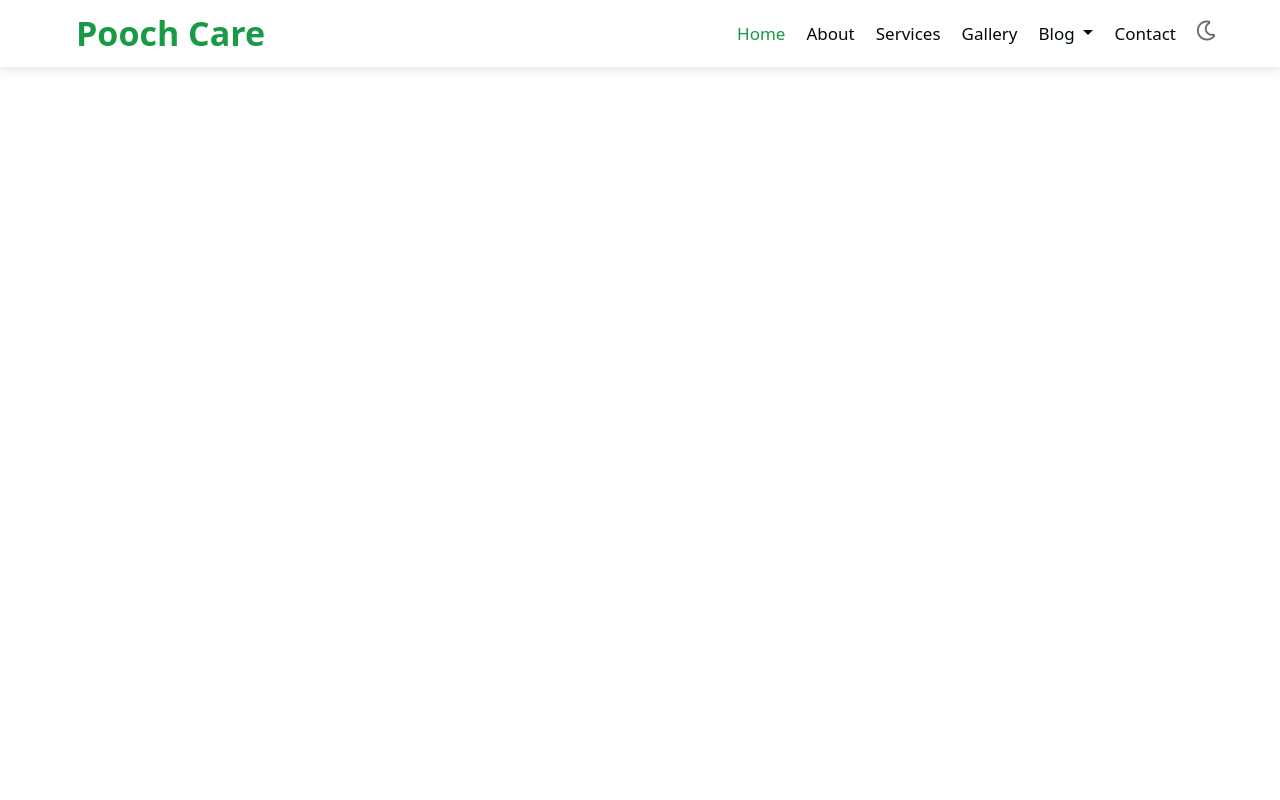
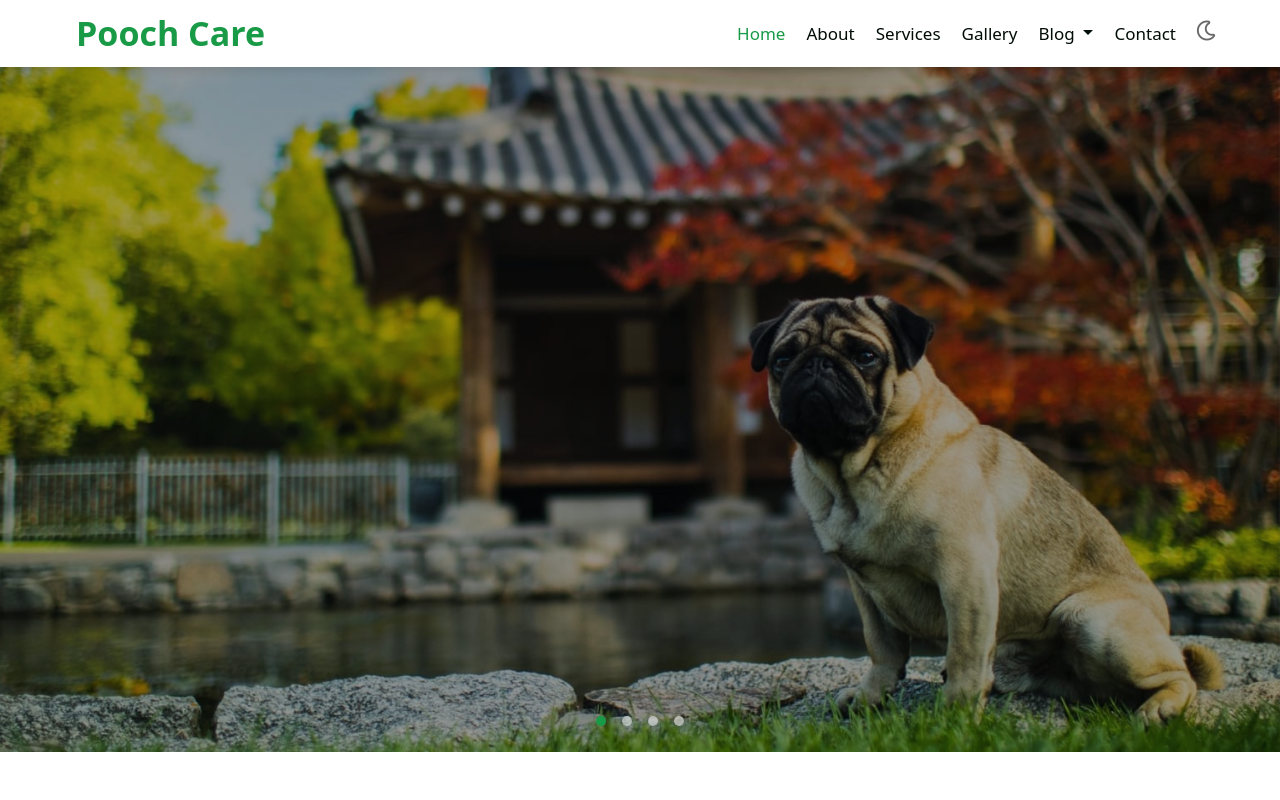
Before and after one commit to ngotanhy/capstone_Pooch_Care, a web app: file index.html in a window 1280 px wide. Run offline with its HTML, style and script files only (its server is not run), Linux system fonts and the light colour scheme; some libraries are stand-ins or nearby versions.

Commit message:
add carousel

```diff
--- a/css/style.css
+++ b/css/style.css
@@ -49,19 +49,18 @@ header {
     color: #000;
 }
 
-.header__btn a i{
+.header__btn a i {
     right: 5px;
     color: #fff;
     position: relative;
     width: 17px;
-    /* height: 21px; */
 }
 
 .header__content .header__logo:hover {
     color: #189A46;
 }
 
-.header__content .header__list{
+.header__content .header__list {
     right: 20px;
     flex-grow: 0;
     position: relative;
@@ -95,7 +94,7 @@ header {
     width: 76%;
 }
 
-.navbar-nav .defautl a{
+.navbar-nav .defautl a {
     color: #189A46 !important;
 }
 
@@ -159,3 +158,58 @@ header {
         text-align: center;
     }
 }
+
+.carousels {
+    position: relative;
+}
+
+.carousel__img1 {
+    width: 100%;
+    height: 94vh;
+    background: url(../img/banner1.jpg) center / cover no-repeat ;
+}
+
+.carousel__img2 {
+    width: 100%;
+    height: 94vh;
+    background: url(../img/banner2.jpg) center / cover no-repeat ;
+}
+
+.carousel__img3 {
+    width: 100%;
+    height: 94vh;
+    background: url(../img/banner3.jpg) center / cover no-repeat ;
+}
+
+.carousel__img4 {
+    width: 100%;
+    height: 94vh;
+    background: url(../img/banner4.jpg) center / cover no-repeat ;
+}
+
+.overlay {
+    top: 0;
+    left: 0;
+    width: 100%;
+    height: 100%;
+    position: absolute;
+    background: rgba(7, 10, 12, .4);
+    z-index: 1;
+}
+
+.carousel .carousel-indicators button {
+    width: 10px;
+    height: 10px;
+    border-radius: 50%;
+    opacity: 0.5;
+    margin: 0 8px;
+}
+
+.carousel .carousel-indicators .active {
+    opacity: 1;
+    background-color: #189A46;
+}
+
+/* .carousel-item img {
+    height: 95vh;
+} */
--- a/index.html
+++ b/index.html
@@ -26,14 +26,17 @@
                 <div class="container-fluid header__content">
                     <a class="navbar-brand header__logo" href="#">Pooch Care
                     </a>
+
                     <a class="disab" href="#">
                         <i class="far fa-moon"></i>
                     </a>
+
                     <button id="btnButton" class="navbar-toggler header__btn" type="button" data-bs-toggle="collapse"
                         data-bs-target="#navbarNavDropdown" aria-controls="navbarNavDropdown" aria-expanded="false"
                         aria-label="Toggle navigation">
                         <a data-bs-target="#navbarNavDropdown"><i id="btnLogo" class="fas fa-bars"></i></a>
                     </button>
+
                     <div class="collapse navbar-collapse header__list" id="navbarNavDropdown">
                         <ul class="navbar-nav">
                             <li class="nav-item defautl">
@@ -42,36 +45,42 @@
                                     <div class="green__bar"></div>
                                 </a>
                             </li>
+
                             <li class="nav-item">
                                 <a class="nav-link" href="#">
                                     About
                                     <div class="green__bar"></div>
                                 </a>
                             </li>
+
                             <li class="nav-item">
                                 <a class="nav-link" href="#">
                                     Services
                                     <div class="green__bar"></div>
                                 </a>
                             </li>
+
                             <li class="nav-item">
                                 <a class="nav-link" href="#">
                                     Gallery
                                     <div class="green__bar"></div>
                                 </a>
                             </li>
+
                             <li class="nav-item dropdown">
                                 <a class="nav-link dropdown-toggle" href="#" id="navbarDropdownMenuLink" role="button"
                                     data-bs-toggle="dropdown" aria-expanded="false">
                                     Blog
                                     <div class="green__bar"></div>
                                 </a>
+
                                 <ul class="dropdown-menu drop__menu" aria-labelledby="navbarDropdownMenuLink">
                                     <li><a class="dropdown-item" href="#">Blog Posts</a></li>
                                     <li><a class="dropdown-item" href="#">Blog single</a></li>
                                     <li><a class="dropdown-item" href="#">Landing Page</a></li>
                                 </ul>
                             </li>
+
                             <li class="nav-item">
                                 <a class="nav-link" href="#">
                                     Contact
@@ -80,6 +89,7 @@
                             </li>
                         </ul>
                     </div>
+
                     <a class="hide" href="#">
                         <i class="far fa-moon"></i>
                     </a>
@@ -89,8 +99,35 @@
     </header>
 
     <main>
-        <section class="carousel">
+        <section class="carousels">
+            <div class="overlay"></div>
 
+            <div class="carousel slide" data-bs-ride="carousel" id="slider-1" data-bs-pause="false">
+                <div class="carousel-indicators">
+                    <button data-bs-target="#slider-1" data-bs-slide-to="0" class="active"></button>
+                    <button data-bs-target="#slider-1" data-bs-slide-to="1"></button>
+                    <button data-bs-target="#slider-1" data-bs-slide-to="2"></button>
+                    <button data-bs-target="#slider-1" data-bs-slide-to="3"></button>
+                </div>
+
+                <div class="carousel-inner" role="listbox">
+                    <div class="carousel-item active" data-bs-interval="3000">
+                        <div class="carousel__img1"></div>
+                    </div>
+
+                    <div class="carousel-item" data-bs-interval="3000">
+                        <div class="carousel__img2"></div>
+                    </div>
+
+                    <div class="carousel-item" data-bs-interval="3000">
+                        <div class="carousel__img3"></div>
+                    </div>
+
+                    <div class="carousel-item" data-bs-interval="3000">
+                        <div class="carousel__img4"></div>
+                    </div>
+                </div>
+            </div>
         </section>
     </main>
 
@@ -102,6 +139,7 @@
             document.getElementById('btnLogo').classList.toggle('fa-times');
         }
     </script>
+
 </body>
 
 </html>
```
Also changed, not shown: img/banner1.jpg (added), img/banner2.jpg (added), img/banner3.jpg (added), img/banner4.jpg (added).
